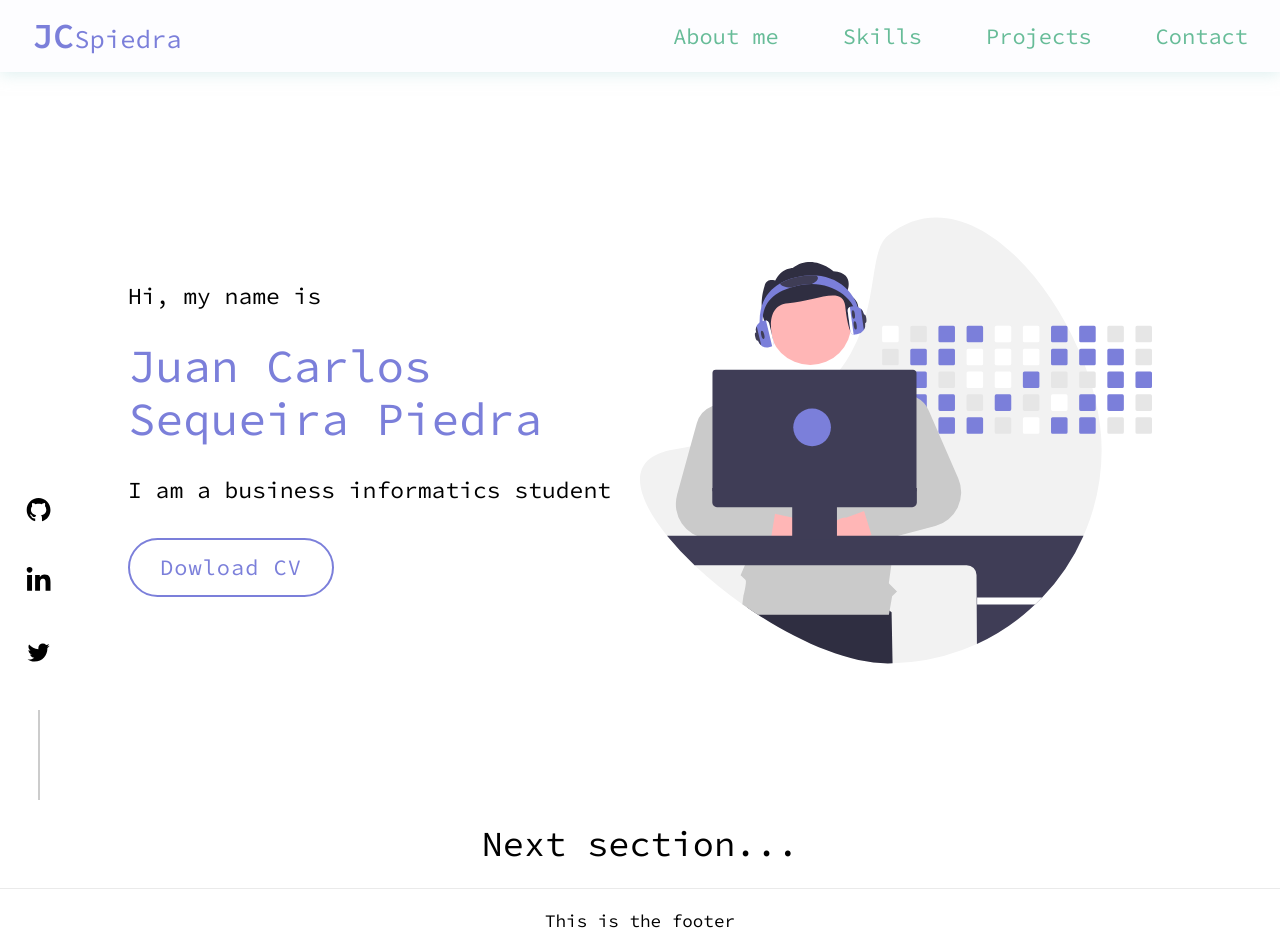
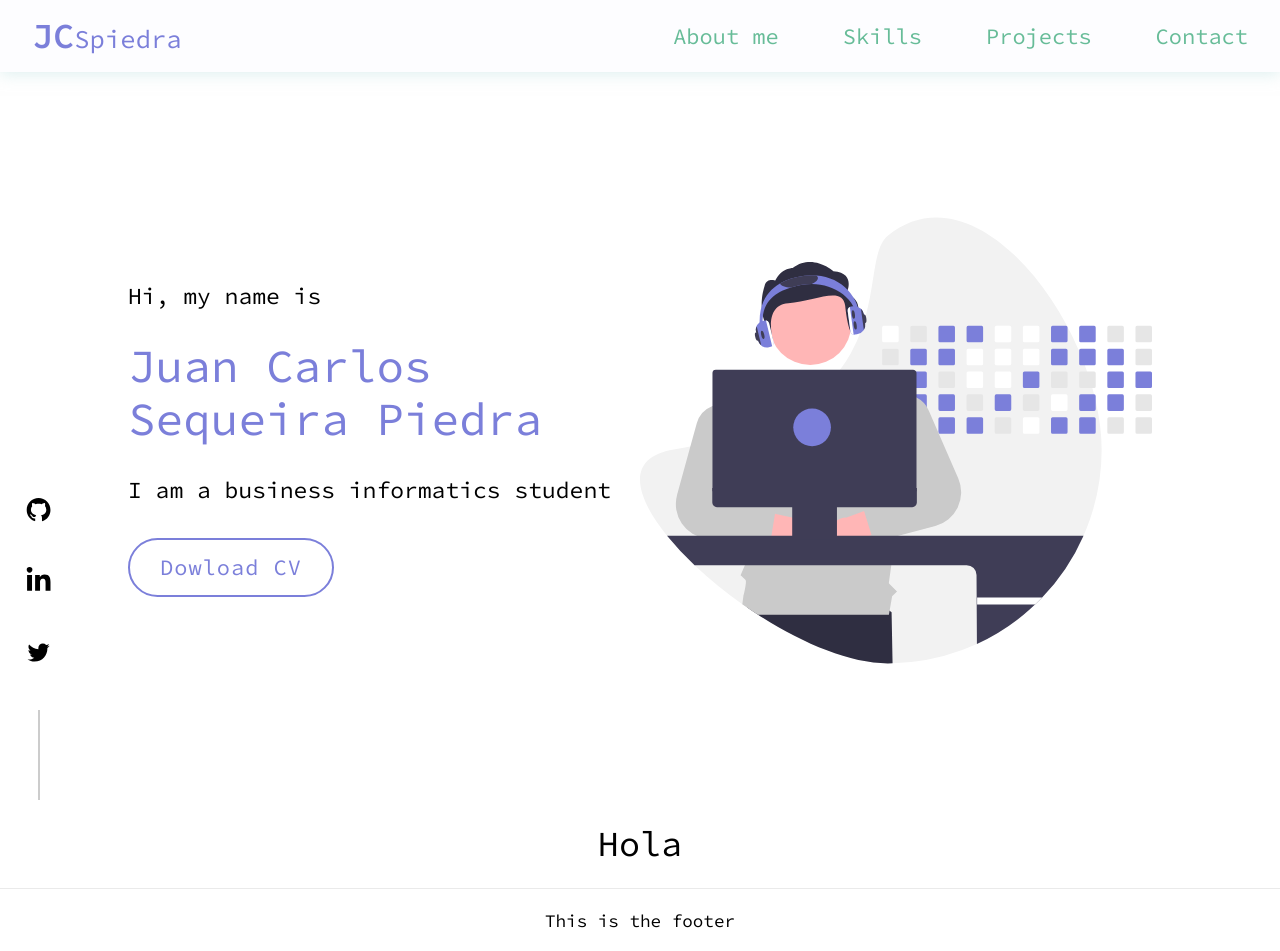
Before and after one commit to spiedra/my-portfolio-website, a Next.js app: page / in a window 1280 px wide. Shown: the top 951 px of the page. Built offline with nearby package versions, Linux system fonts and the light colour scheme.

Commit message:
feat: add about section component

```diff
--- /dev/null
+++ b/src/components/AboutSection.js
@@ -0,0 +1,11 @@
+import styled from "styled-components"
+
+const Container = styled.section``;
+
+export default function AboutSection(){
+    return (
+        <Container>
+            <h1>Hola</h1>
+        </Container>
+    )
+}
--- a/src/pages/index.js
+++ b/src/pages/index.js
@@ -1,3 +1,4 @@
+import AboutSection from "../components/AboutSection";
 import LandingSection from "../components/LandingSection";
 import SocialMediaBox from "../components/SocialMediaBox";
 
@@ -6,9 +7,7 @@ export default function Home() {
     <>
       <SocialMediaBox />
       <LandingSection />
-      <div>
-        <h1>Next section...</h1>
-      </div>
+      <AboutSection />
     </>
   );
 }
```
